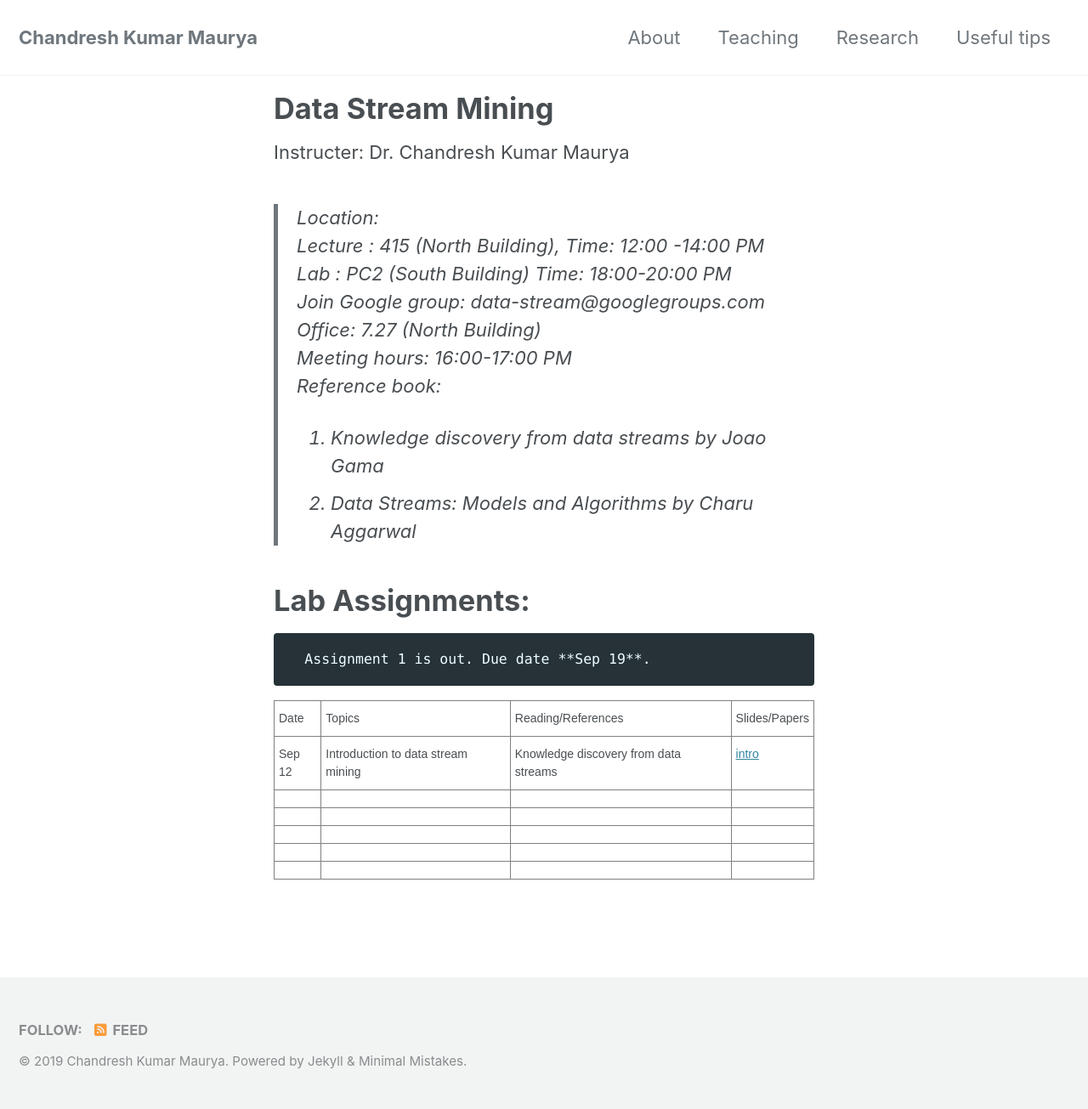
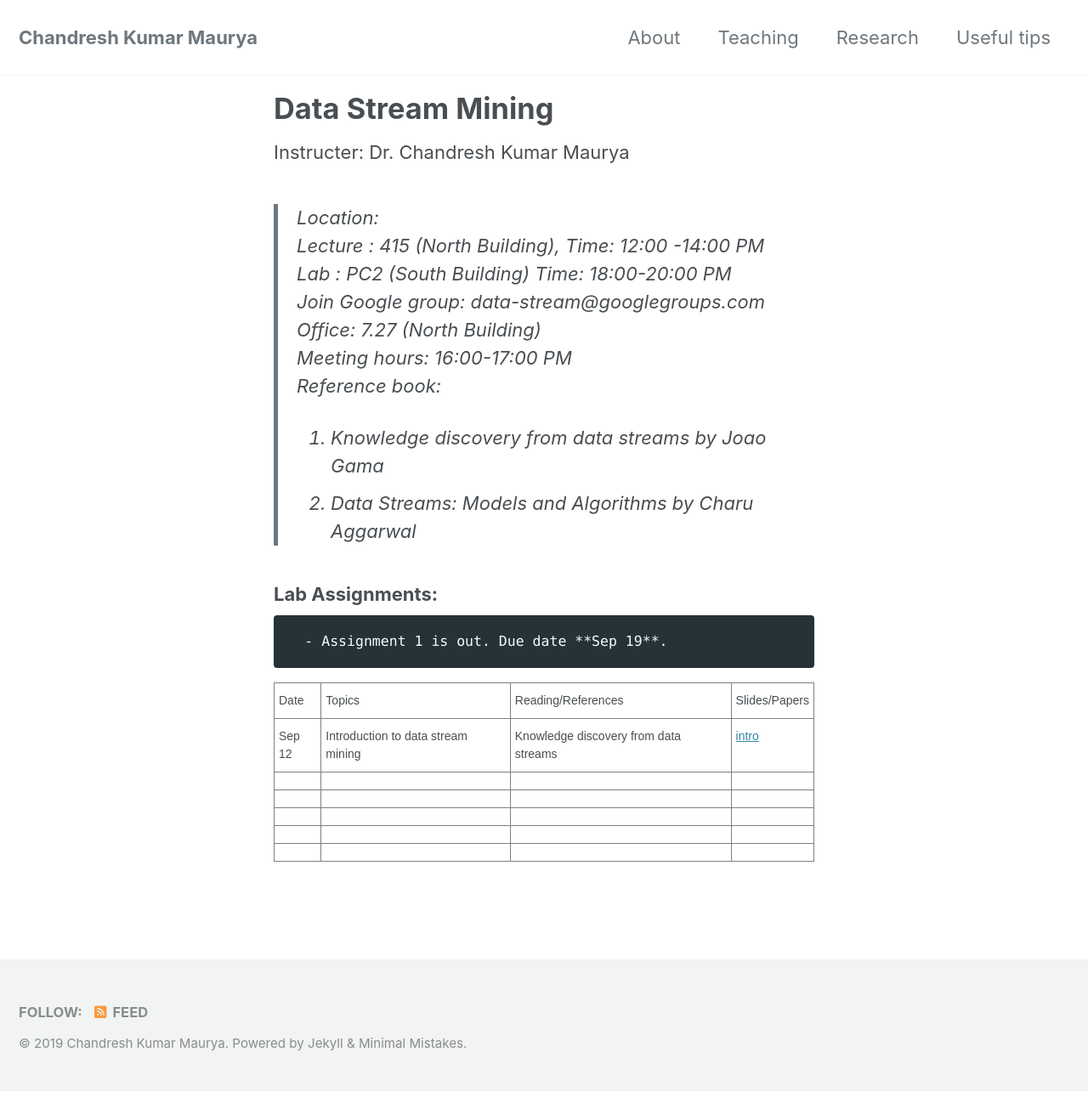
Before and after one commit to chandreshiit/oldsite, a Jekyll site: the page built from _pages/teaching.md, in a window 1280 px wide. Shown: the whole page at 85% size. Built offline with Jekyll 4.4.1, drawn with Linux system fonts in a browser that asks for light colours; cached includes are drawn as plain includes; nearby versions of some CDN libraries; after the commit the page ends 1284 px from its top, so only the background shows below that.

```diff
--- a/_pages/teaching.md
+++ b/_pages/teaching.md
@@ -15,8 +15,8 @@ Reference book:
   1. Knowledge discovery from data streams by Joao Gama
   2. Data Streams: Models and Algorithms by Charu Aggarwal
 
-# Lab Assignments:
-      Assignment 1 is out. Due date **Sep 19**.
+### Lab Assignments:
+      - Assignment 1 is out. Due date **Sep 19**.
 
 
 <style type="text/css">
```
